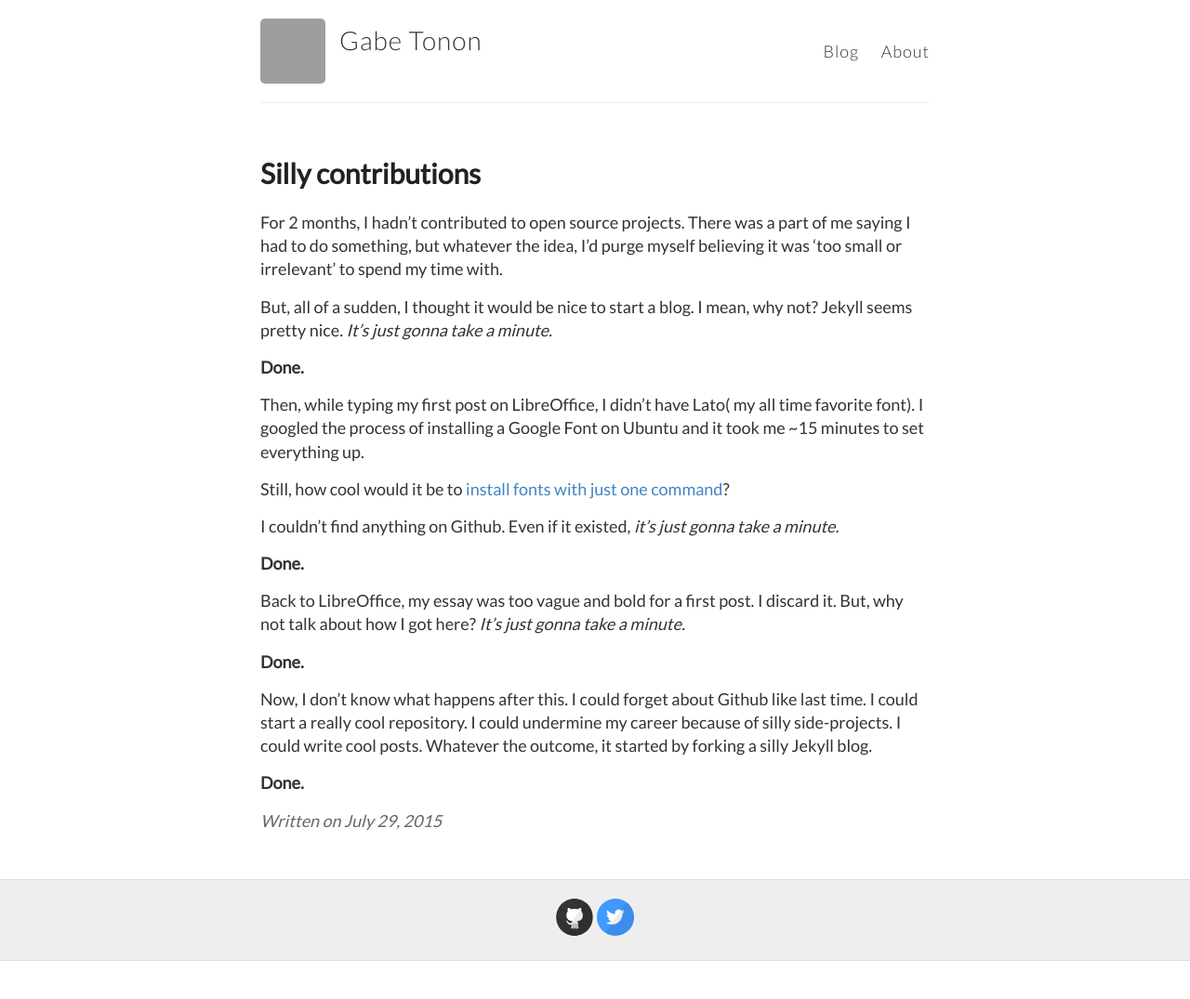
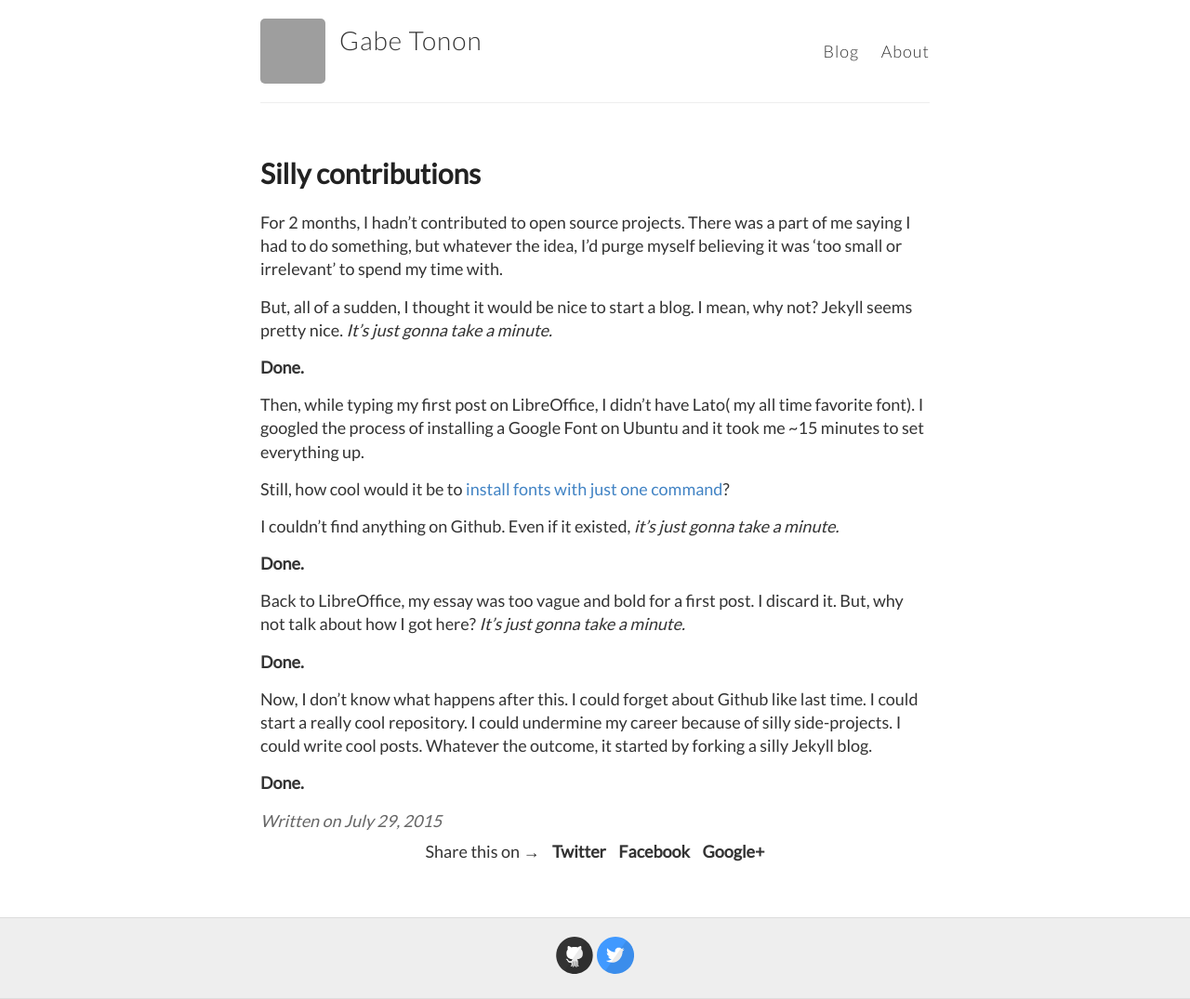
Before and after one commit to gaapt/gaapt.github.io, a Jekyll site: the page built from _posts/2015-7-29-Silly-Contributions.md, in a window 1280 px wide. Shown: the whole page at 93% size. Built offline with Jekyll 4.4.1, drawn with Linux system fonts in a browser that asks for light colours; Markdown is read by kramdown in place of the engine named in the settings; before the commit the page ends 1034 px from its top, so only the background shows below that; grey boxes are pictures that could not be loaded.

Commit message:
Added sharing links to post layout

```diff
--- /dev/null
+++ b/_includes/share_page.html
@@ -0,0 +1,6 @@
+<div class="share-page">
+    Share this on &rarr;
+    <a href="https://twitter.com/intent/tweet?text={{ page.title }}&url={{ site.url }}{{ page.url }}&via=gabe_pt&related=gabe_pt" rel="nofollow" target="_blank" title="Share on Twitter">Twitter</a>
+    <a href="https://facebook.com/sharer.php?u={{ site.url }}{{ page.url }}" rel="nofollow" target="_blank" title="Share on Facebook">Facebook</a>
+    <a href="https://plus.google.com/share?url={{ site.url }}{{ page.url }}" rel="nofollow" target="_blank" title="Share on Google+">Google+</a>
+</div>
--- a/_layouts/post.html
+++ b/_layouts/post.html
@@ -13,5 +13,8 @@
     Written on {{ page.date | date: "%B %e, %Y" }}
   </div>
 
+  {% include share_page.html %}
   {% include disqus.html %}
+
+
 </article>
--- a/style.scss
+++ b/style.scss
@@ -288,3 +288,25 @@
 // ... Otherwise it really bloats up the top of the CSS file and makes it difficult to find the start
 @import "highlights";
 @import "svg-icons";
+
+
+// Share Buttons
+
+.share-page {
+    text-align: center;
+    background: $white;
+    color: $darkGray;
+    padding: 8px 15px;
+    border-radius: 5px;
+    margin: 1.5;
+
+    a {
+        font-weight: 700;
+        color: $darkGray;
+        margin-left: 10px;
+
+        &:hover {
+            border-bottom: 1px dashed #fff;
+        }
+    }
+}
```
